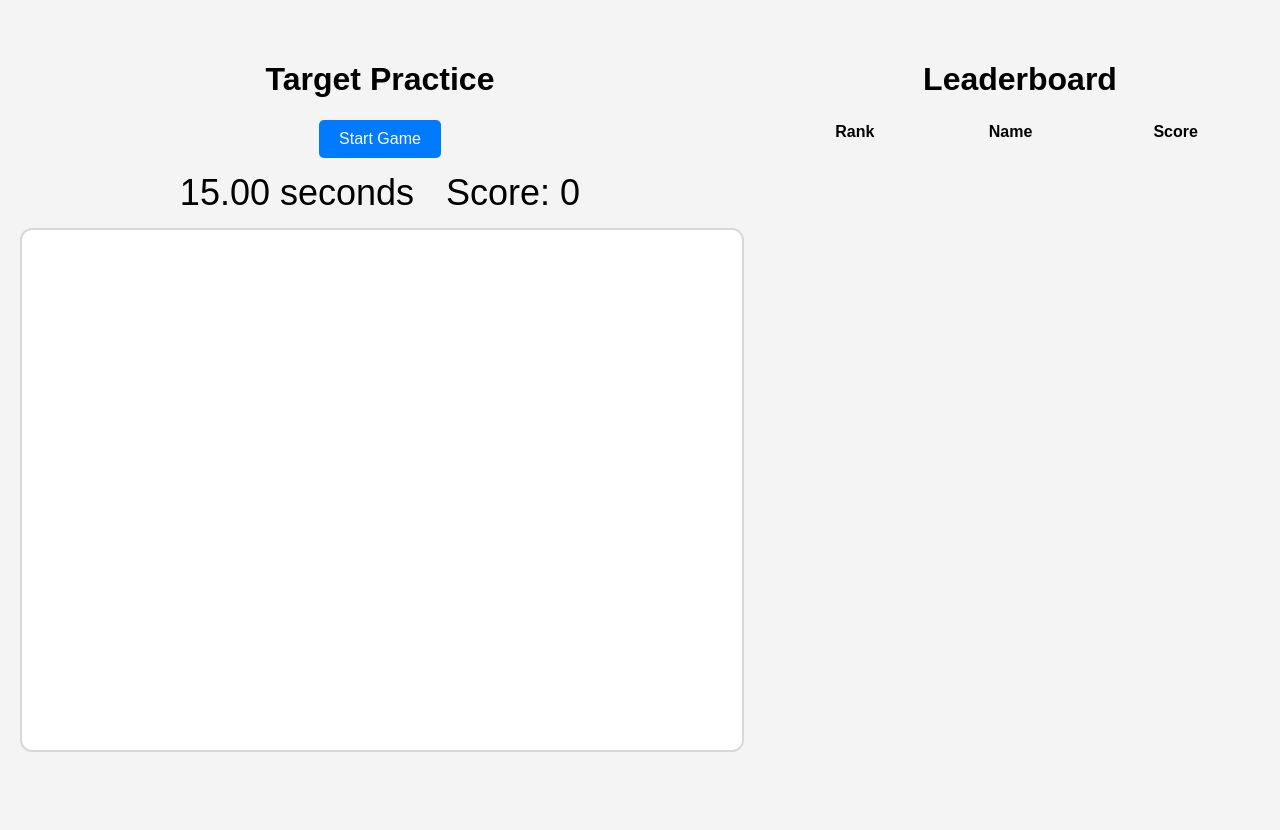
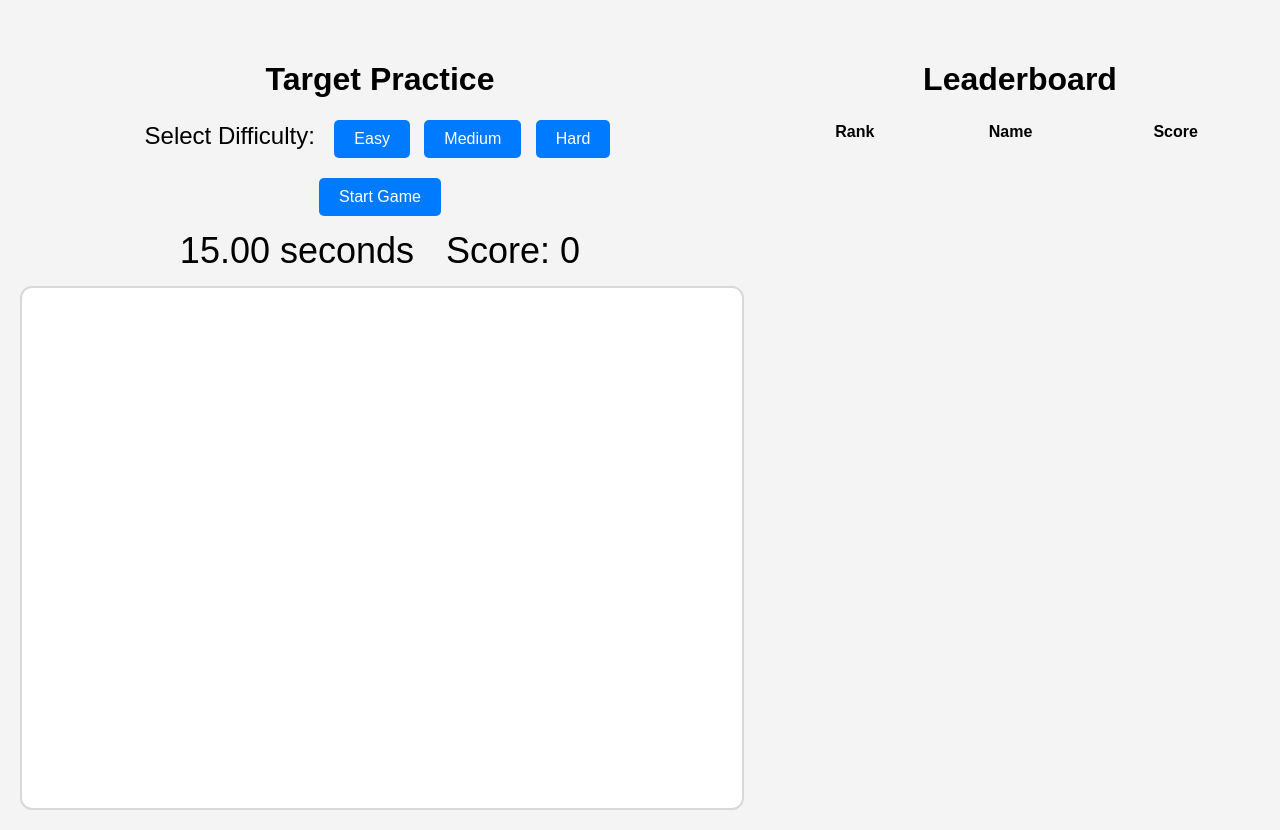
Before and after one commit to albertcastillom/Real-time-Leaderboard, a website: page public/index.html in a window 1280 px wide. Before the commit the page ends 800 px from the top, so only its background shows below. Drawn offline with nearby package versions, Linux system fonts and the light colour scheme; no server answers.

Commit message:
Add different difficulty buttons

```diff
--- a/public/index.html
+++ b/public/index.html
@@ -10,6 +10,12 @@
     <div class="flex-container">
         <div id = game-container>
             <h1>Target Practice</h1>
+            <div class="difficulty-selection">
+                <label for="difficulty">Select Difficulty:</label>
+                <button id="easy-button" type="button">Easy</button>
+                <button id="medium-button" type="button">Medium</button>
+                <button id="hard-button" type="button">Hard</button>
+            </div>
 
             <button id="start-button" type="button">Start Game</button>
             <div class="game-stats" aria-live="polite">
--- a/public/style.css
+++ b/public/style.css
@@ -69,6 +69,28 @@ flex-direction: column;
   display: block;
 }
 
+.difficulty-selection {
+  margin-top: 20px;
+  text-align: center;
+  padding-bottom: 20px;
+}
+
+label {
+  font-size: 24px;
+  margin-right: 10px;
+}
+
+#easy-button, #medium-button, #hard-button {
+  padding: 10px 20px;
+  font-size: 16px;
+  margin: 0 5px;
+  background-color: #007BFF;
+  color: white;
+  border: none;
+  border-radius: 5px;
+  cursor: pointer;
+}
+
 #start-button {
   padding: 10px 20px;
   font-size: 16px;
```
